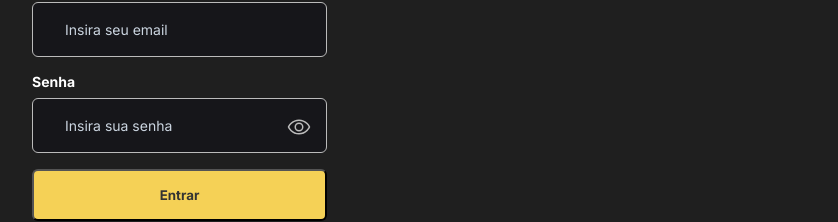
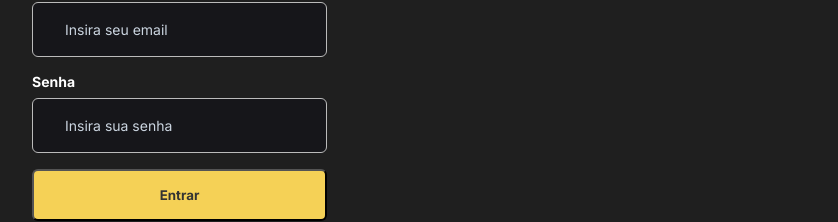
Before and after one commit to giovanamiranda03/PI-02-2023-Hotel, a React (Create React App) app: page /login in a window 1280 px wide. Shown: the part 426-648 px from the top of the page, without its empty margins (233-1071 px from the left). Built offline with nearby package versions, Linux system fonts and the light colour scheme.

Commit message:
remoção do icone

```diff
--- a/src/pages/Login.jsx
+++ b/src/pages/Login.jsx
@@ -3,7 +3,6 @@ import { useNavigate } from 'react-router-dom';
 import styled from 'styled-components';
 import loginImage from '../assets/loginImage.svg';
 import logo from '../assets/logo.svg';
-import { Eye, EyeSlash } from '@phosphor-icons/react';
 
 const ContainerLogin = styled.div`
   display: grid;
@@ -117,20 +116,6 @@ const FormPassword = styled.div`
   position: relative;
 `;
 
-const PasswordToggle = styled.span`
-  position: absolute;
-  top: 70%;
-  right: 1rem;
-  transform: translateY(-50%);
-  cursor: pointer;
-  color: #bbb;
-
-  &:hover {
-    color: #f5d156;
-  }
-`;
-
-
 const ButtonContainer = styled.div`
   display: flex;
   flex-direction: column;
@@ -166,16 +151,24 @@ export default function Login() {
   const navigate = useNavigate();
   const [email, setEmail] = useState('');
   const [password, setPassword] = useState('');
-  const [showPassword, setShowPassword] = useState(false);
   const [error, setError] = useState(null);
+
+  const validateCredentials = async (email, password) => {
+    return { isValid: email === 'teste@teste.com' && password === 'teste123' };
+  };
 
   const handleLogin = async (e) => {
     e.preventDefault();
 
-    if (email === 'teste@teste.com' && password === 'teste123') {
-      navigate('/home');
-    } else {
-      setError('Credenciais inválidas. Tente novamente.');
+    try {
+      const response = await validateCredentials(email, password);
+      if (response.isValid) {
+        navigate('/home');
+      } else {
+        setError('Credenciais inválidas. Tente novamente.');
+      }
+    } catch (error) {
+      setError('Ocorreu um erro ao tentar fazer login. Por favor, tente novamente.');
     }
   };
 
@@ -208,17 +201,12 @@ export default function Login() {
             <FormPassword>
               <Label htmlFor="password">Senha</Label>
               <Input
-                type={showPassword ? 'text' : 'password'}
+                type='password'
                 value={password}
                 onChange={(e) => setPassword(e.target.value)}
                 placeholder="Insira sua senha"
               />
-              <PasswordToggle onClick={() => setShowPassword(!showPassword)}>
-                {showPassword ? <EyeSlash size={24} /> : <Eye size={24} />}
-              </PasswordToggle>
-              {error && (
-                <ErrorMessage>{error}</ErrorMessage>
-              )}
+              {error && <ErrorMessage>{error}</ErrorMessage>}
             </FormPassword>
 
             <ButtonContainer onClick={handleLogin}>
```
